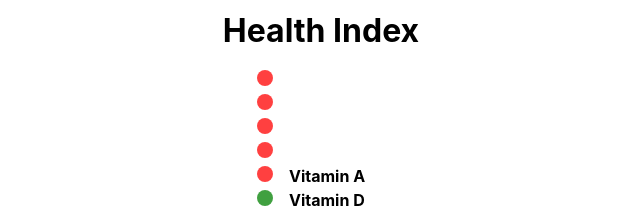
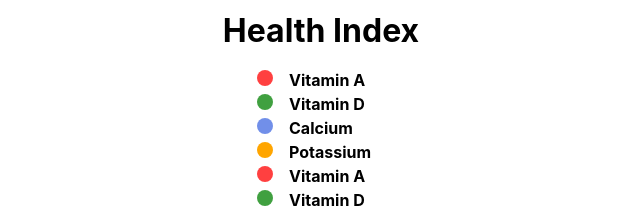
Before and after one commit to yehgen/nutrio, a React (Create React App) app: page / in a window 1280 px wide. Shown: the part 177-389 px from the top of the page, without its empty margins (319-959 px from the left). Built offline with nearby package versions, Linux system fonts and the light colour scheme.

Commit message:
add props to nutrition labels

```diff
--- a/src/App.js
+++ b/src/App.js
@@ -76,10 +76,10 @@ function App() {
         <h1>Health Index</h1>
 
         {/* need work */}
-        <NutritionLabel>Vitamin A</NutritionLabel>
-        <NutritionLabel>Vitamin D</NutritionLabel>
-        <NutritionLabel>Calcium</NutritionLabel>
-        <NutritionLabel>Potassium</NutritionLabel>
+        <NutritionLabel legend="legend1" nutrient="Vitamin A"></NutritionLabel>
+        <NutritionLabel legend="legend2" nutrient="Vitamin D"></NutritionLabel>
+        <NutritionLabel legend="legend3" nutrient="Calcium"></NutritionLabel>
+        <NutritionLabel legend="legend4" nutrient="Potassium"></NutritionLabel>
 
         {/* TODO replace the below divs with NutritionLabel components */}
         <div className = "wrapper">
--- a/src/NutritionLabel.js
+++ b/src/NutritionLabel.js
@@ -5,8 +5,8 @@ import React from "react";
 function NutritionLabel(props) {
   return (
     <div className="wrapper">
-      <div className="legend1"></div>
-      <p className="nutrient">{props.nutrient}</p>
+      <div className={props.legend}></div>
+      <p className="nutrient"><strong>{props.nutrient}</strong></p>
     </div>
   );
 }
```
